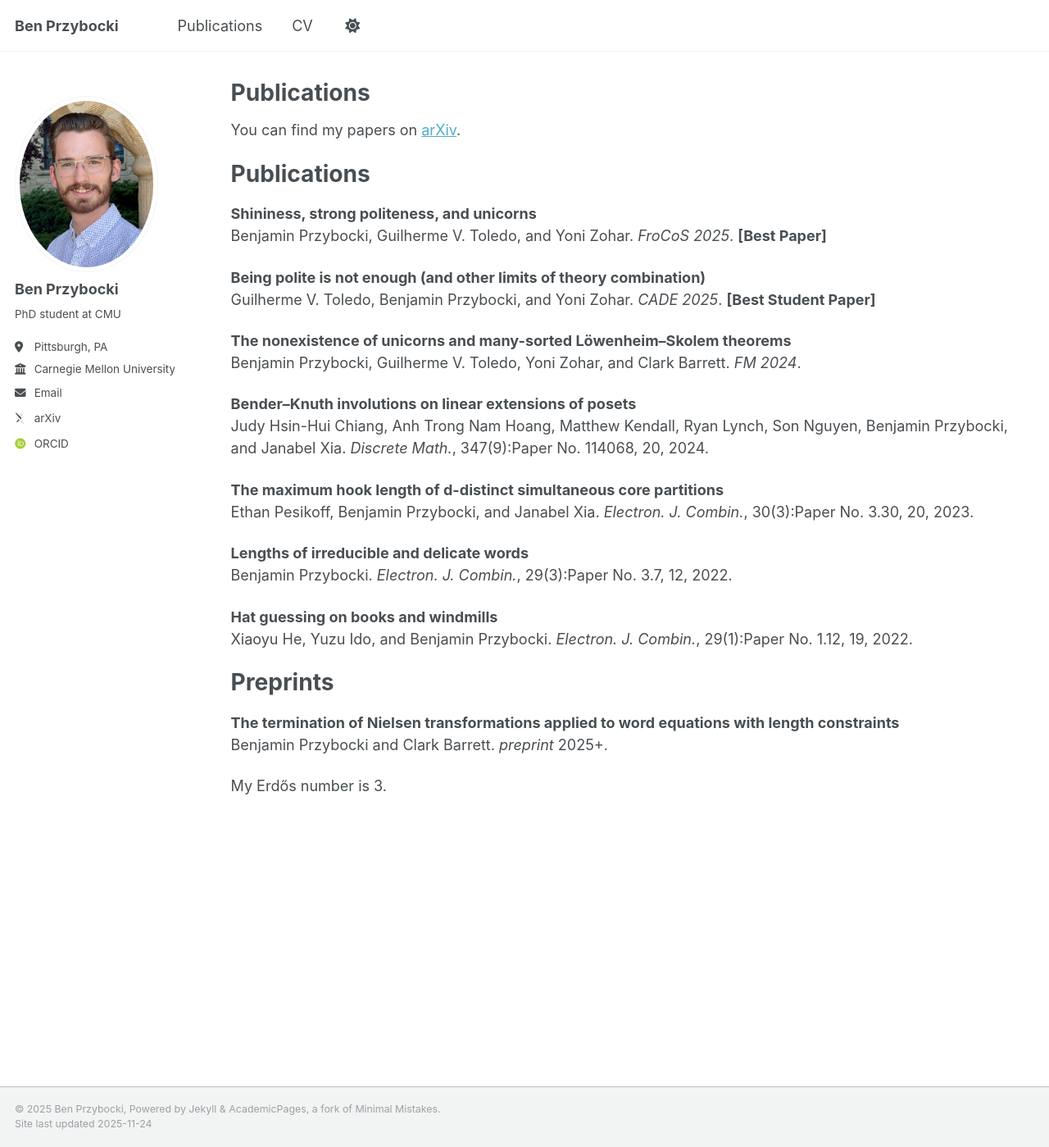
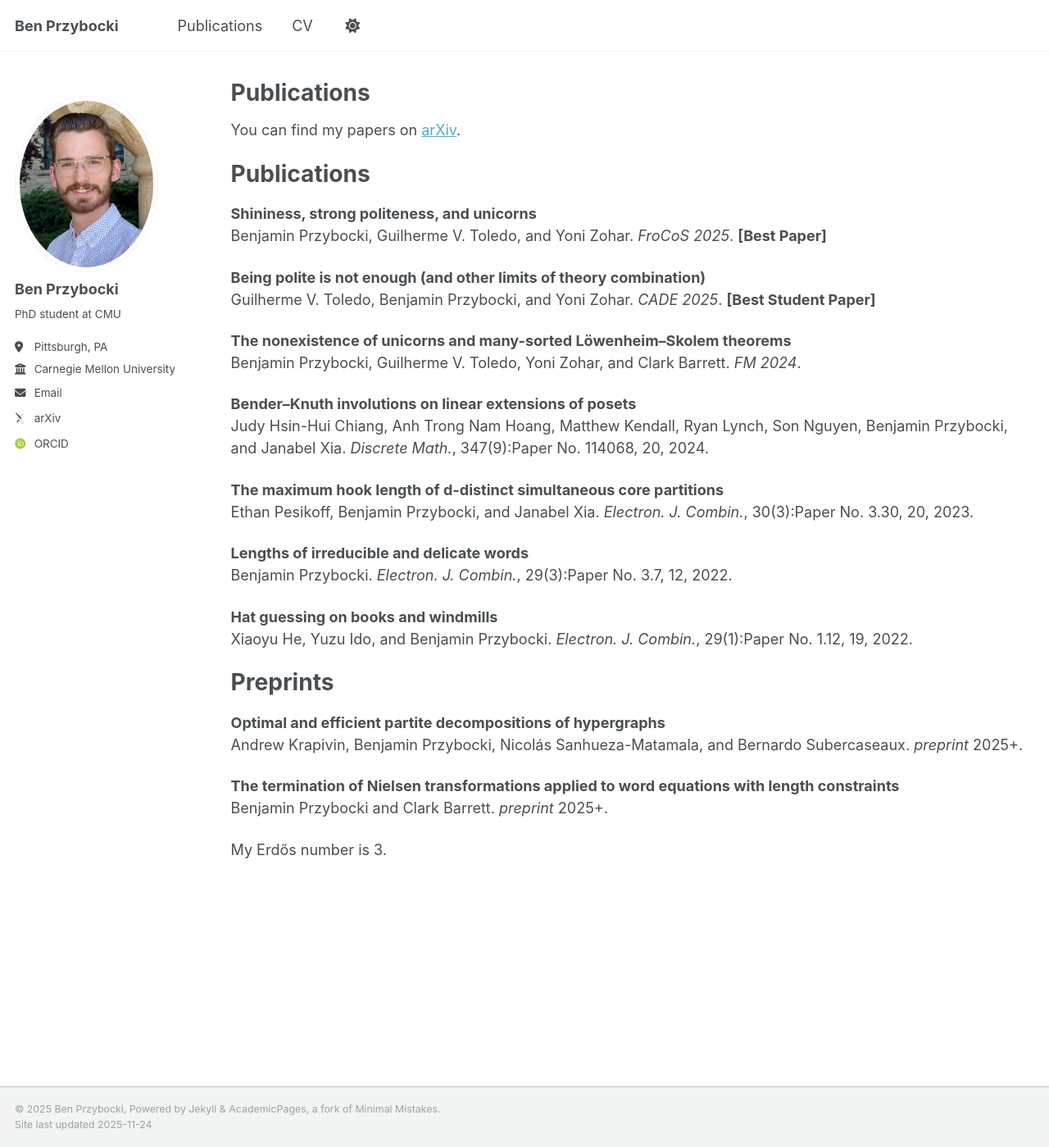
Before and after one commit to bprzybocki/bprzybocki.github.io, a Jekyll site: the page built from _pages/publications.md, in a window 1280 px wide and 1399 px high. Shown: the whole window at 82% size. Built offline with Jekyll 4.4.1, drawn with Linux system fonts in a browser that asks for light colours; some web fonts are replaced.

Commit message:
new publication

```diff
--- a/_pages/publications.md
+++ b/_pages/publications.md
@@ -34,6 +34,9 @@ Xiaoyu He, Yuzu Ido, and Benjamin Przybocki. *Electron. J. Combin.*, 29(1):Paper
 
 Preprints
 ======
+**Optimal and efficient partite decompositions of hypergraphs**
+Andrew Krapivin, Benjamin Przybocki, Nicolás Sanhueza-Matamala, and Bernardo Subercaseaux. *preprint* 2025+.
+
 **The termination of Nielsen transformations applied to word equations with length constraints**
 Benjamin Przybocki and Clark Barrett. *preprint* 2025+.
 
```
